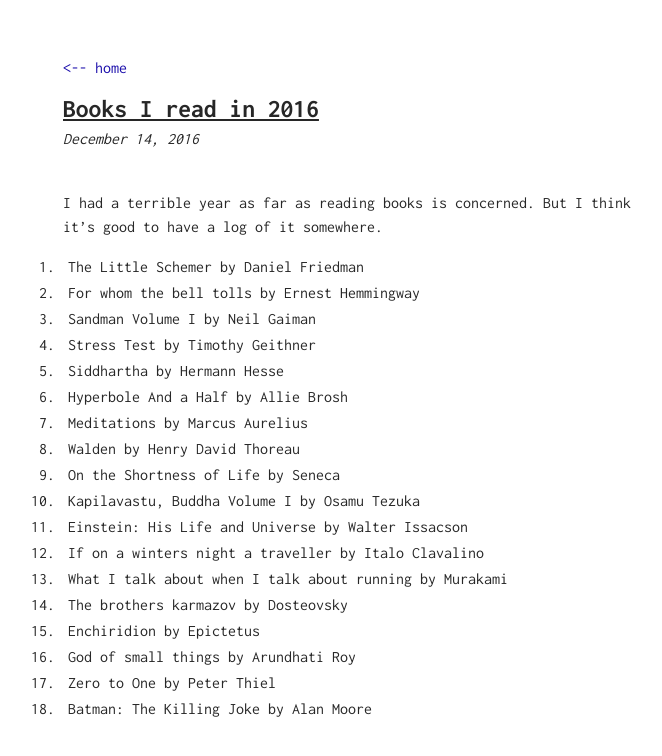
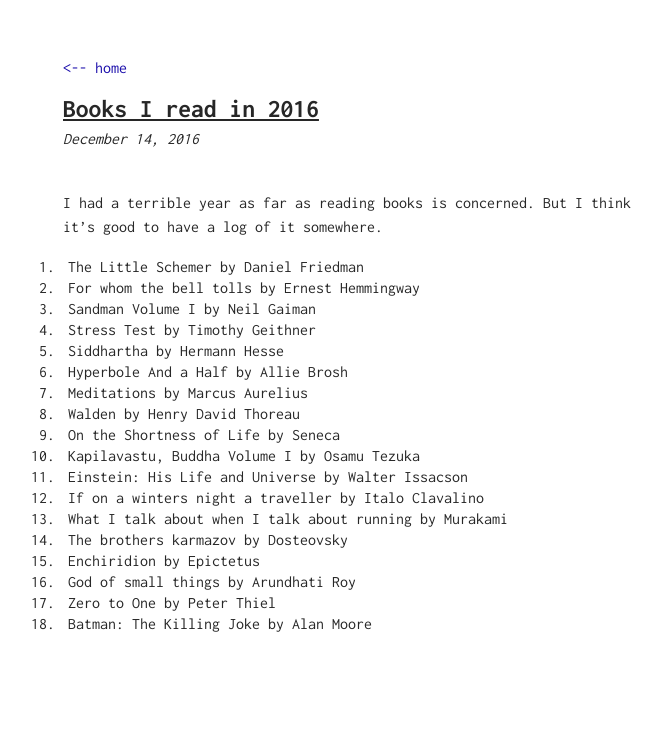
Before and after one commit to sukunrt/sukunrt.github.io, a Jekyll site: the page built from _posts/2016-12-14-Books_I_Read_in_2016.md, in a window 1280 px wide. Shown: the top 756 px of the page, without its empty margins (277-939 px from the left). Built offline with Jekyll 4.4.1, drawn with Linux system fonts in a browser that asks for light colours.

Commit message:
fix padding

```diff
--- a/assets/css/main.scss
+++ b/assets/css/main.scss
@@ -147,7 +147,7 @@ ul {
             }
         }
 	li {
-            padding: 5px;
+            padding-top: 5px;
             padding-left: 5px;
             @media screen and (max-width: $br) {
                 padding: 10px 0 10px 0;
```
